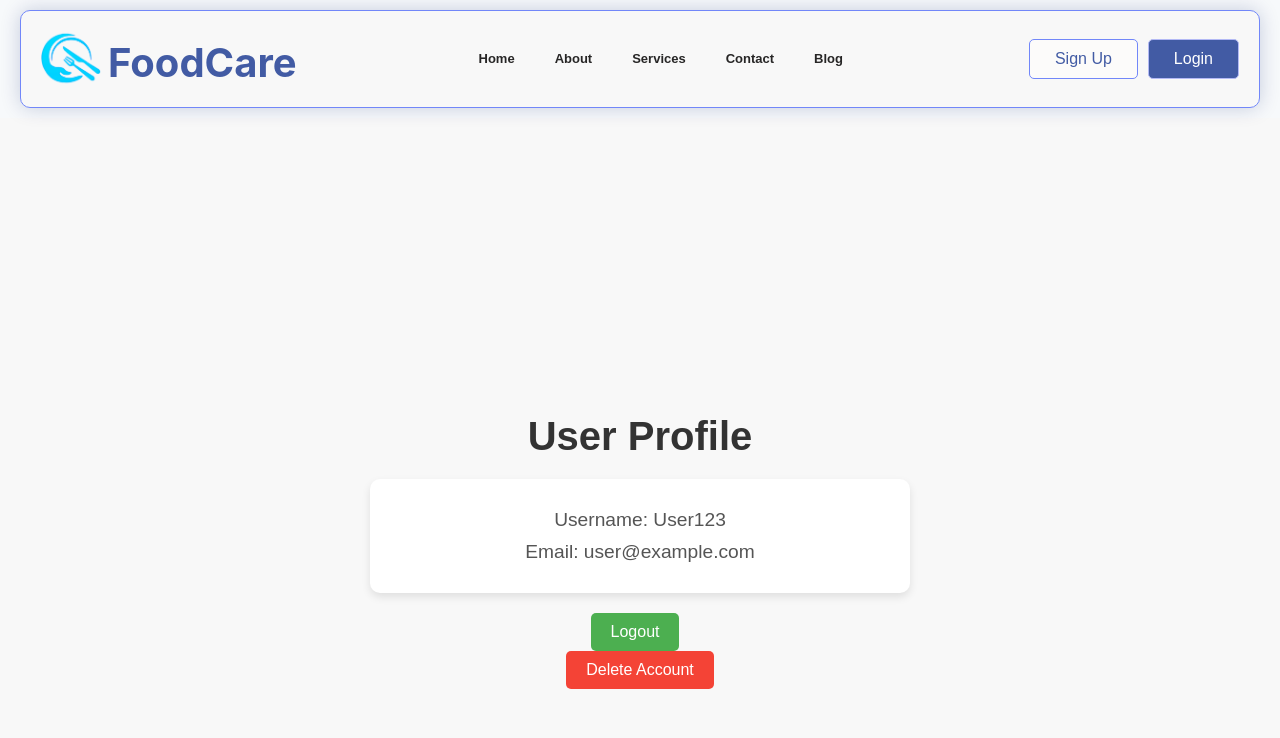
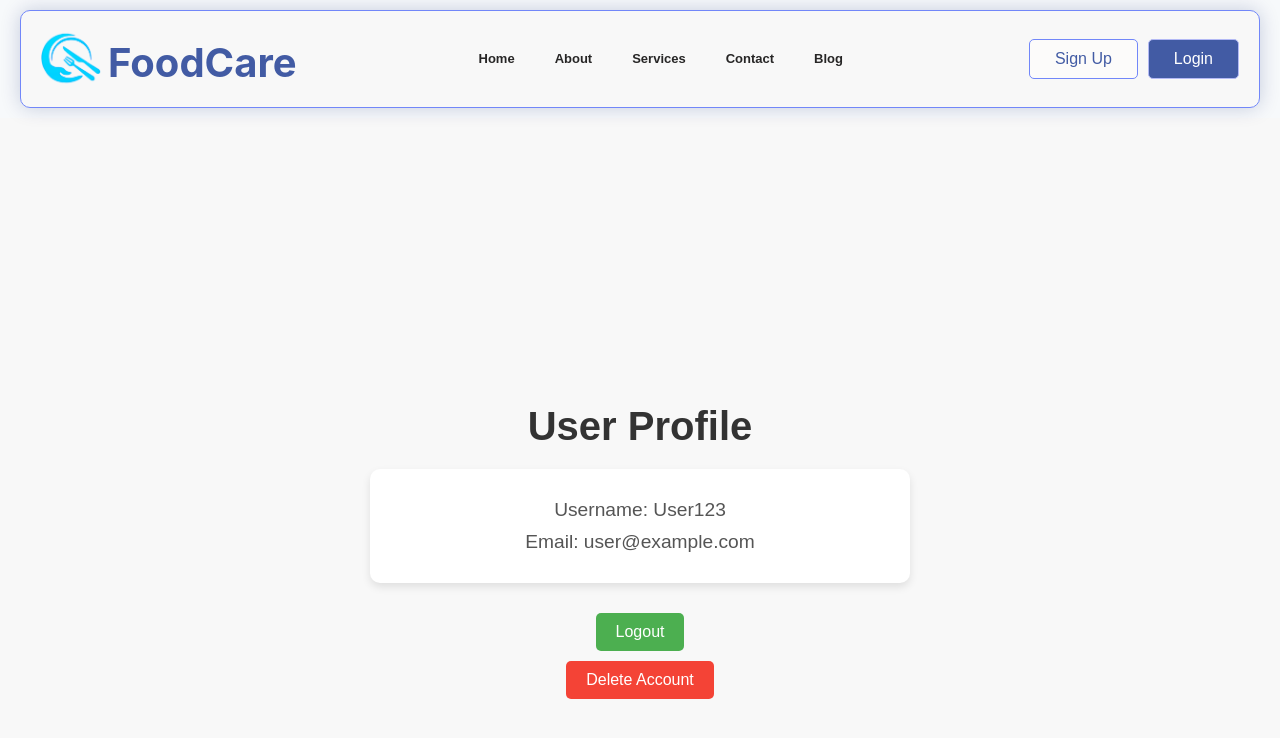
Before and after one commit to Arunitdy/Food-Donation-and-Distribution-Management-System, a React (Create React App) app in the folder client/: page /profile in a window 1280 px wide. Shown: the top 738 px of the page. Built offline with nearby package versions, Linux system fonts and the light colour scheme.

Commit message:
profile.css

```diff
--- a/client/src/Profile/Profile.css
+++ b/client/src/Profile/Profile.css
@@ -1,4 +1,4 @@
-/* General layout for the profile page */
+
 .ProfilePage {
     display: flex;
     flex-direction: column;
@@ -16,7 +16,7 @@
     margin-bottom: 20px;
   }
 
-  /* Styling for the user details section */
+
   .UserDetails {
     background-color: #fff;
     border-radius: 10px;
@@ -34,7 +34,7 @@
     margin: 10px 0;
   }
 
-  /* Styling for buttons */
+
   button {
     padding: 10px 20px;
     border-radius: 5px;
@@ -47,7 +47,7 @@
     background-color: #4caf50;
     color: white;
     border: none;
-    margin-right: 10px;
+    margin: 10px;
   }
 
   .LogoutButton:hover {
@@ -64,7 +64,6 @@
     background-color: #e53935;
   }
 
-  /* Responsive design for smaller screens */
   @media (max-width: 600px) {
     .ProfilePage {
       padding: 10px;
```
